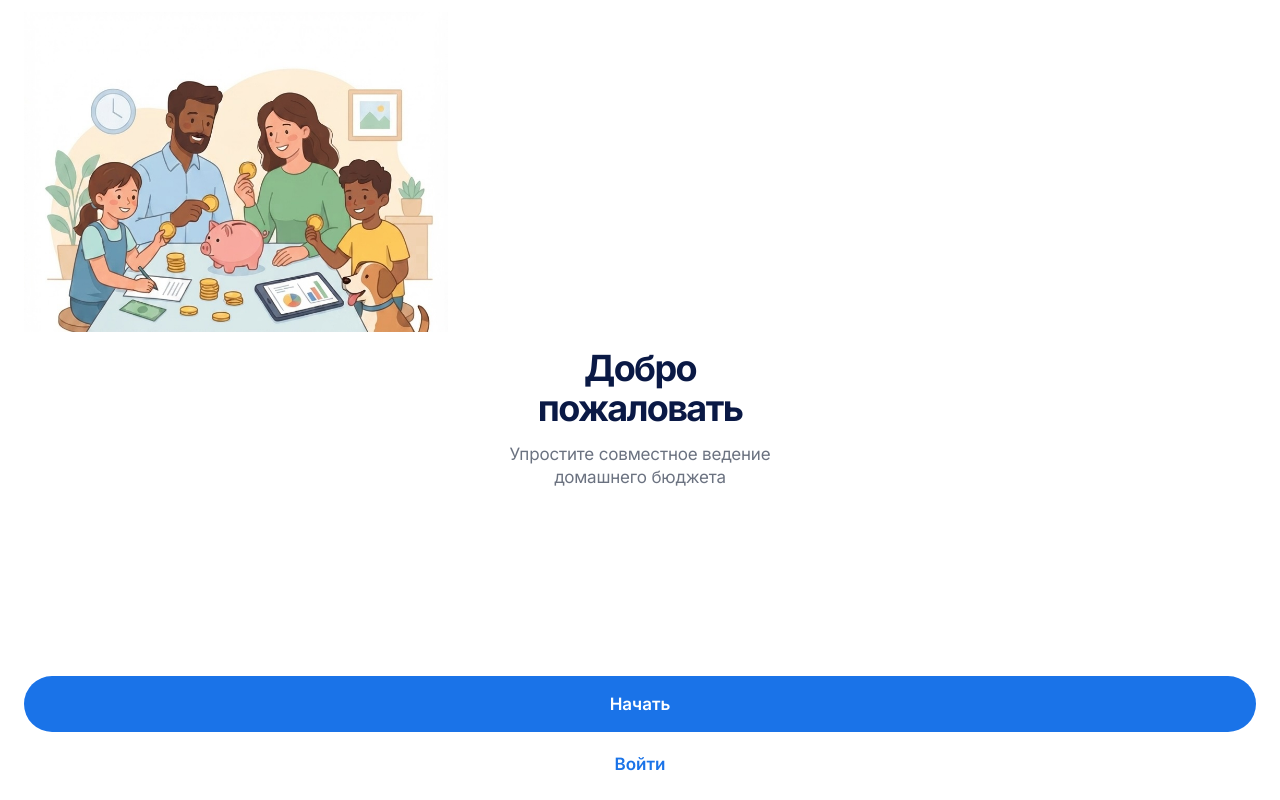
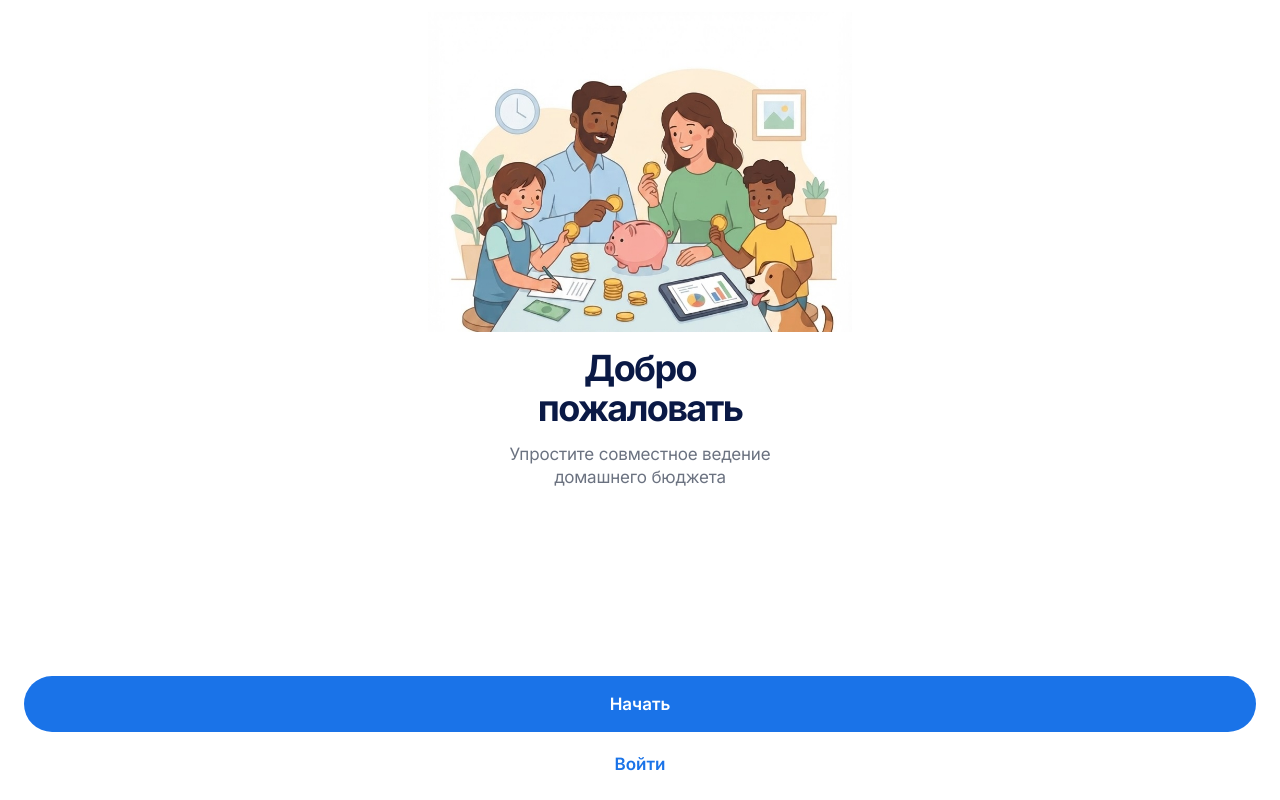
Before and after one commit to samusevvadim24-sys/fintrack, a Next.js app: page / in a window 1280 px wide. Built offline with nearby package versions, Linux system fonts and the light colour scheme.

Commit message:
Center welcome illustration using intrinsic image dimensions

```diff
--- a/app/page.tsx
+++ b/app/page.tsx
@@ -8,9 +8,10 @@ export default function WelcomePage() {
           <Image
             src="/images/welcome.jpg"
             alt="Иллюстрация совместного управления семейным бюджетом"
-            fill
+            width={360}
+            height={580}
             priority
-            sizes="(max-width: 599px) 90vw, 400px"
+            sizes="(max-width: 599px) 90vw, 360px"
           />
         </div>
 
```
